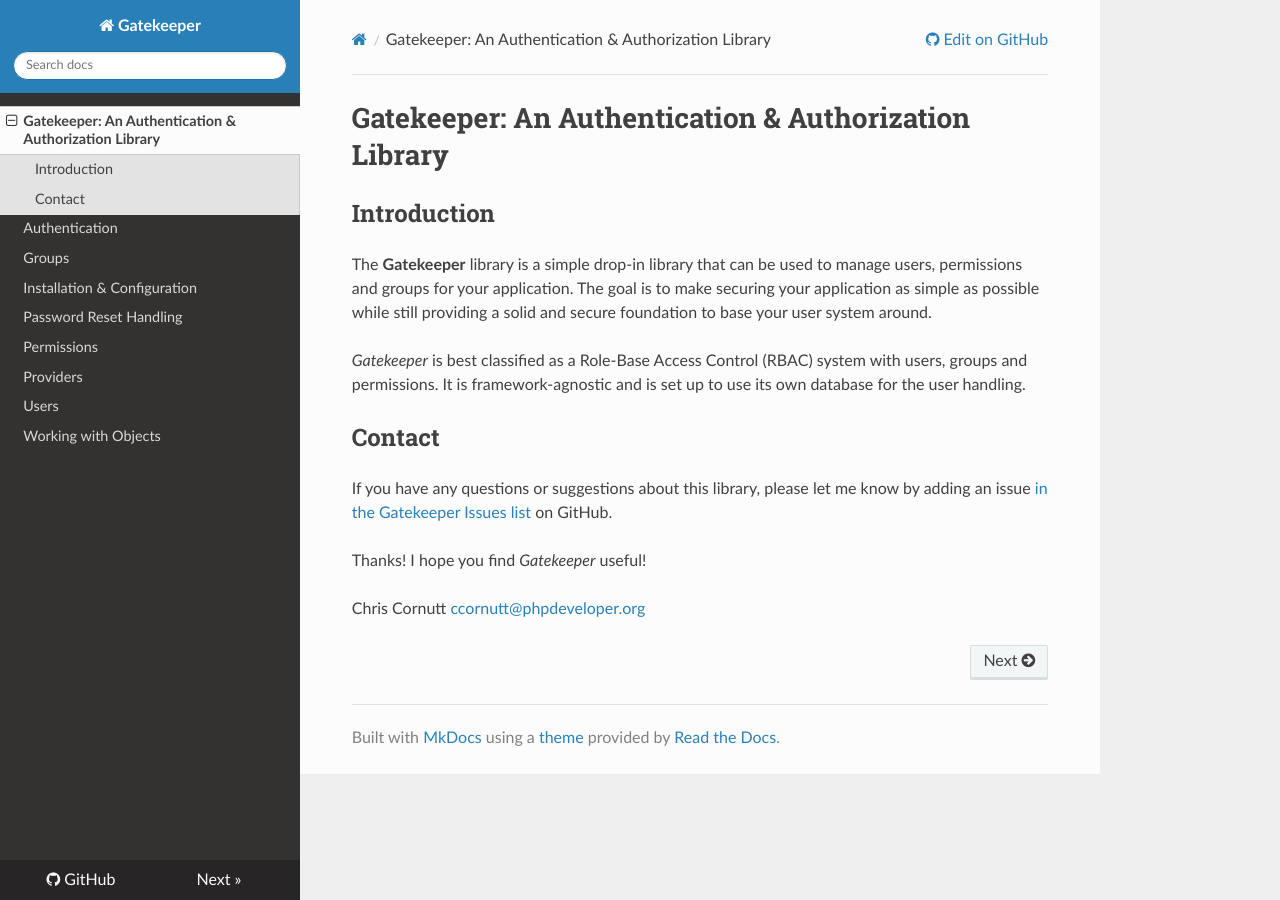
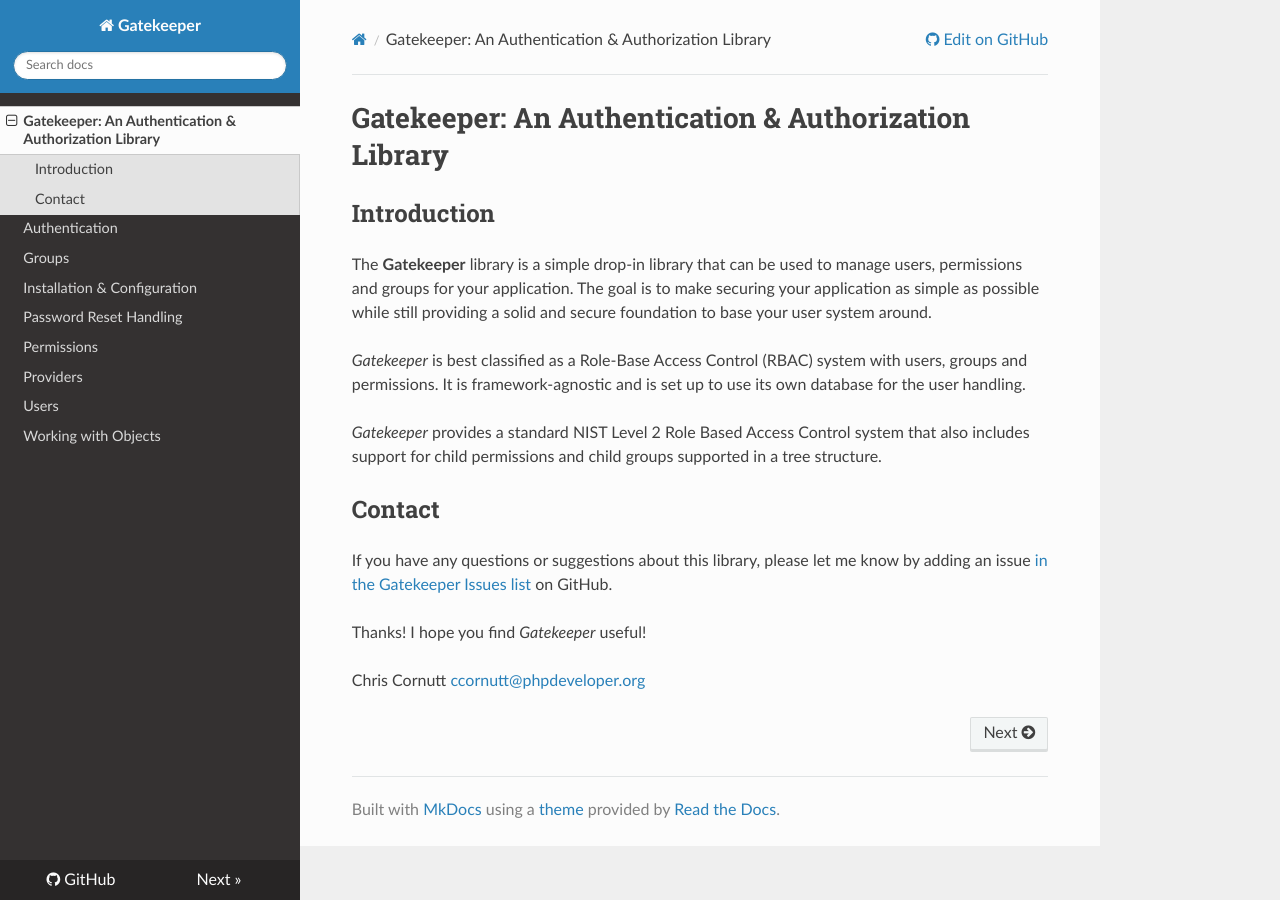
Before and after one commit to psecio/gatekeeper, an MkDocs documentation site: the page built from docs/index.md, in a window 1280 px wide. Built offline with MkDocs 1.6.1, drawn with Linux system fonts in a browser that asks for light colours; nearby versions of some CDN libraries.

Commit message:
updating docs index to mention NIST and child permissions/groups

```diff
--- a/docs/index.md
+++ b/docs/index.md
@@ -9,6 +9,8 @@ secure foundation to base your user system around.
 *Gatekeeper* is best classified as a Role-Base Access Control (RBAC) system with users, groups and permissions. It is
 framework-agnostic and is set up to use its own database for the user handling.
 
+*Gatekeeper* provides a standard NIST Level 2 Role Based Access Control system that also includes support for child permissions and child groups supported in a tree structure.
+
 ## Contact
 
 If you have any questions or suggestions about this library, please let me know by adding an issue [in the Gatekeeper Issues list](https://github.com/psecio/gatekeeper/issues) on GitHub.
```
